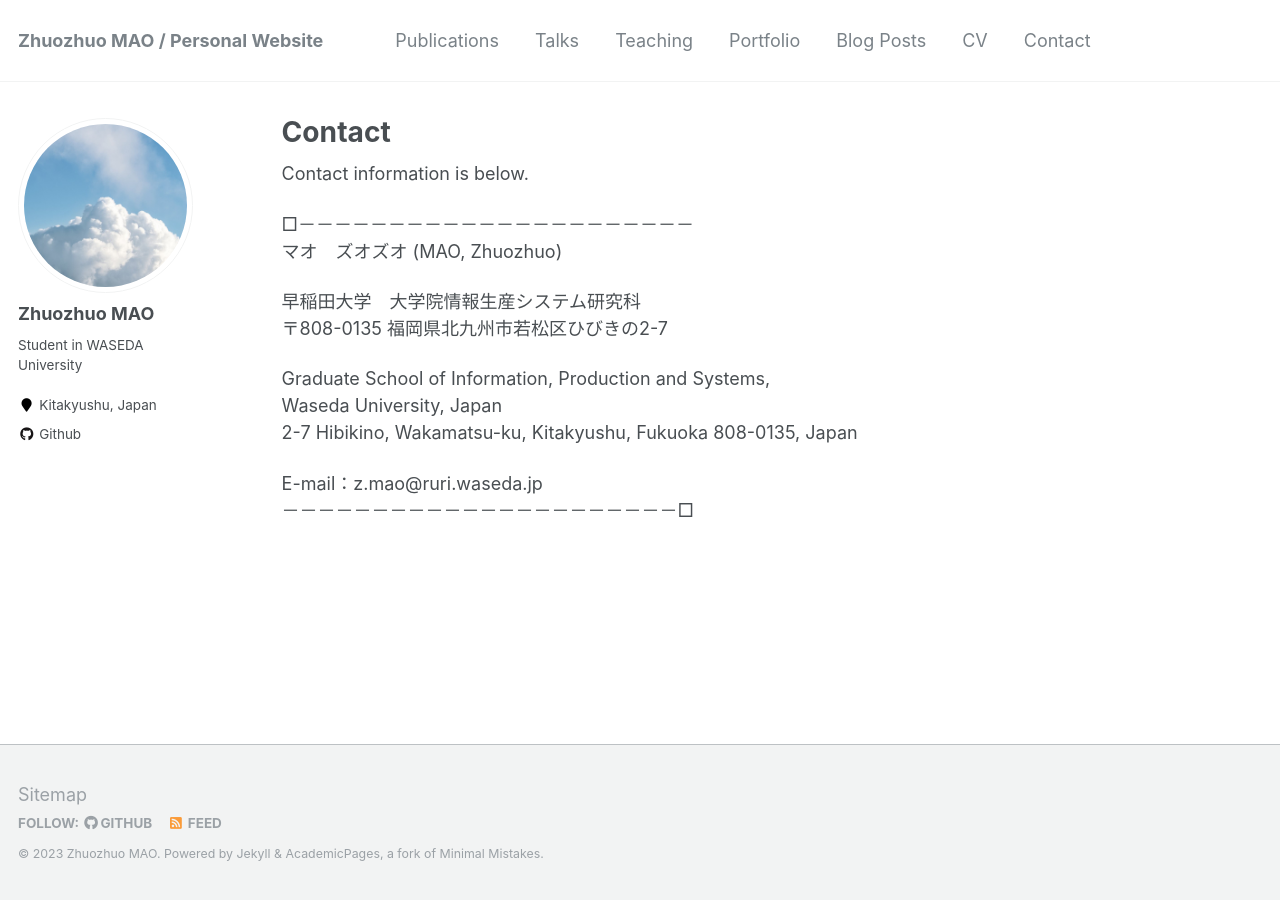
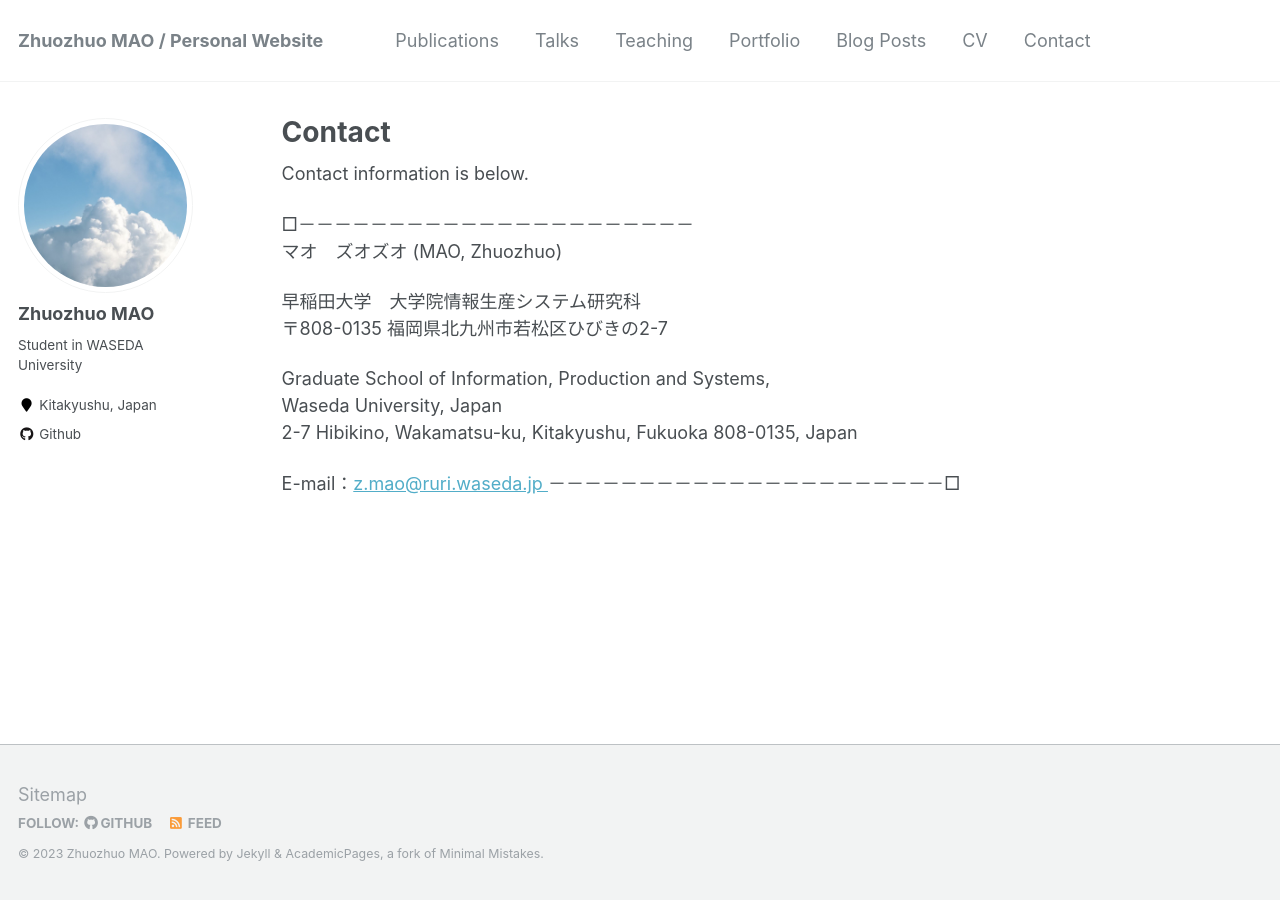
Before and after one commit to zhzhmao/zhzhmao.github.io, a Jekyll site: the page built from _pages/contact.md, in a window 1280 px wide. Built offline with Jekyll 4.4.1, drawn with Linux system fonts in a browser that asks for light colours; part of the change alters nothing that is shown.

```diff
--- a/_pages/contact.md
+++ b/_pages/contact.md
@@ -20,5 +20,5 @@ Waseda University, Japan
 2-7 Hibikino, Wakamatsu-ku, Kitakyushu, Fukuoka
 808-0135, Japan
 
-E-mail：z.mao@ruri.waseda.jp
+E-mail：<a href="mailto:z.mao@ruri.waseda.jp">z.mao@ruri.waseda.jp </a>
 －－－－－－－－－－－－－－－－－－－－－－□
```
